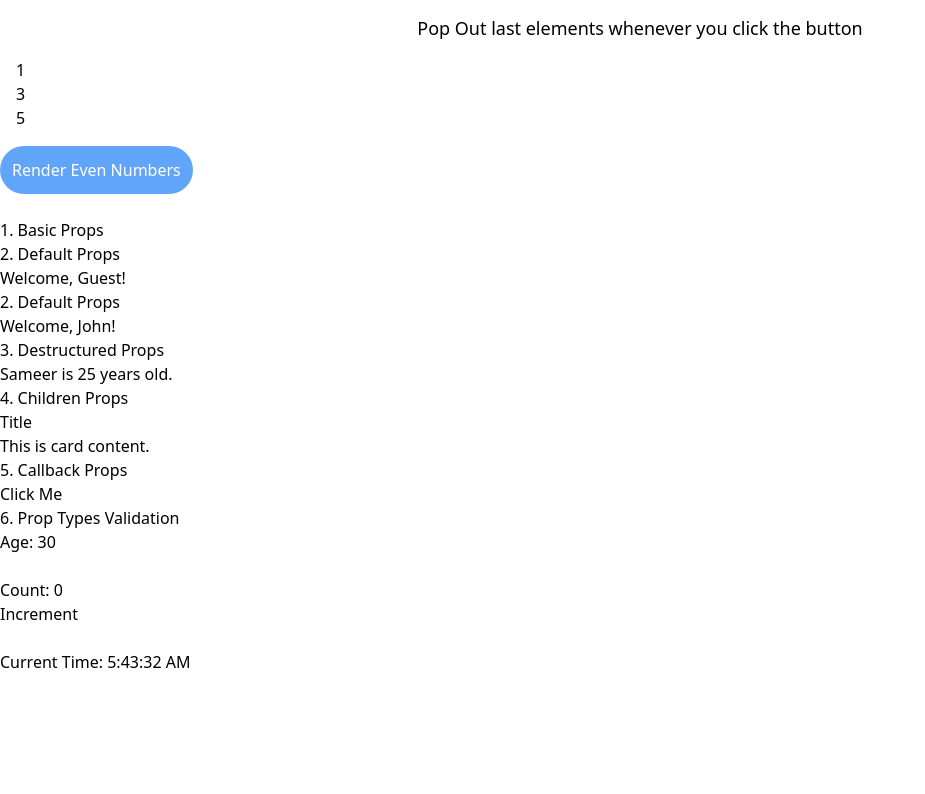
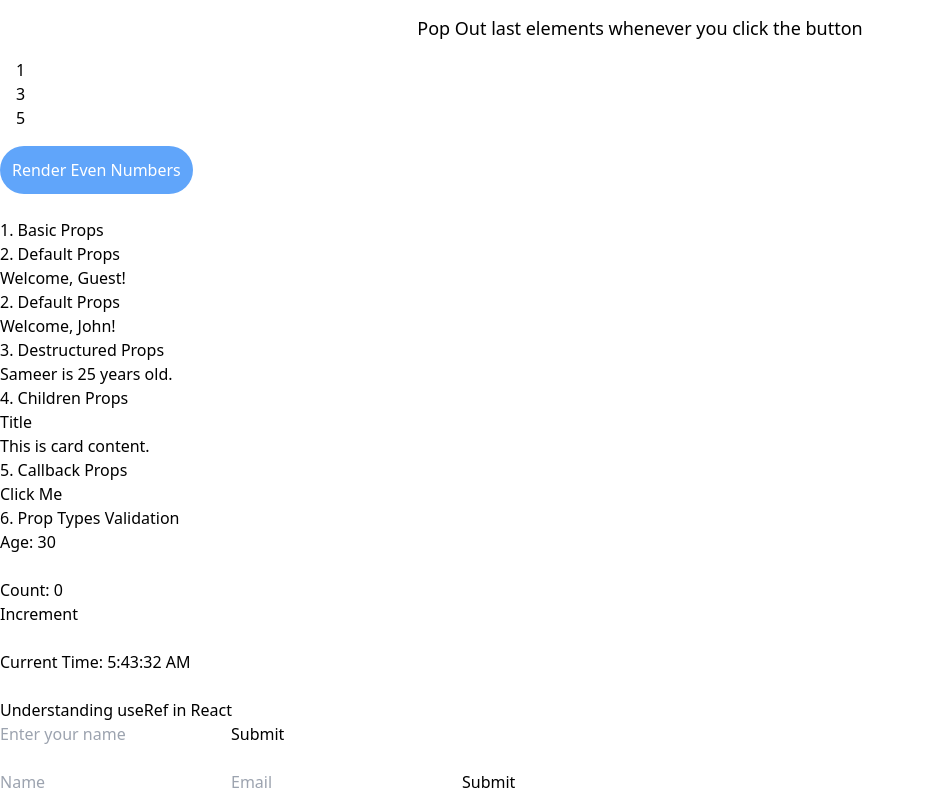
Before and after one commit to Sameer-Goutam06/Front-End-Domination, a React (Vite) app in the folder 20. ReactJs/Session-8/: page / in a window 1280 px wide. Shown: the part 390-1184 px from the top of the page, without its empty margins (0-925 px from the left). Before the commit the page ends 1064 px from the top, so only its background shows below. Built offline with nearby package versions, Linux system fonts and the light colour scheme.

Commit message:
Completed useRef hook

```diff
--- a/20. ReactJs/Session-8/src/App.jsx
+++ b/20. ReactJs/Session-8/src/App.jsx
@@ -4,6 +4,8 @@ import Part2UseState from "./components/Part2UseState";
 import Part3UseState from "./components/Part3UseState";
 import Part1UseEffect from "./components/Part1UseEffect";
 import Part2UseEffect from "./components/Part2UseEffect";
+import Part1UseRef from "./components/Part1UseRef";
+import Part2UseRef from "./components/Part2UseRef";
 //understanding states and properties
 export default function App() {
   return (
@@ -17,6 +19,10 @@ export default function App() {
       <Part1UseEffect></Part1UseEffect>
       <br/>
       <Part2UseEffect></Part2UseEffect>
+      <br/>
+      <Part1UseRef></Part1UseRef>
+      <br/>
+      <Part2UseRef></Part2UseRef>
     </>
   );
 }
--- /dev/null
+++ b/20. ReactJs/Session-8/src/components/Part1UseRef.jsx
@@ -0,0 +1,27 @@
+//useRef hook in react is used to access the DOM element directly. It is used to store the reference of the DOM element.
+//useRef returns a mutable object whose .current property is initialized to the passed argument (initialValue).
+//The returned object will persist for the full lifetime of the component.
+//useRef returns the same object reference on every render.
+
+import { useRef } from 'react';
+
+function Part1UseRef() {
+    //Use useRef to access the input value directly without state:
+  const inputRef = useRef(null);
+
+  const handleSubmit = (e) => {
+    e.preventDefault();
+    alert(`Submitted value: ${inputRef.current.value}`); // Access value directly from ref
+    inputRef.current.value = ''; // Clear input field
+  };
+
+  return (
+    <form onSubmit={handleSubmit}>
+        <h1>Understanding useRef in React</h1>
+      <input type="text" ref={inputRef} placeholder="Enter your name" />
+      <button type="submit">Submit</button>
+    </form>
+  );
+}
+
+export default Part1UseRef;
--- /dev/null
+++ b/20. ReactJs/Session-8/src/components/Part2UseRef.jsx
@@ -0,0 +1,37 @@
+import  { useRef } from 'react';
+
+function Part2UseRef() {
+    //Automatically focus on the first invalid field during form validation:
+    // Reset All Input Fields
+    // Clear all input fields after submission
+
+  const nameRef = useRef(null);
+  const emailRef = useRef(null);
+  const handleSubmit = (e) => {
+    e.preventDefault();
+    if (!nameRef.current.value) {
+        alert('Name is required');
+        nameRef.current.focus(); // Focus the name field if it's empty
+        return;
+      }
+      if (!emailRef.current.value) {
+        alert('Email is required');
+        emailRef.current.focus(); // Focus the email field if it's empty
+        return;
+      }
+      alert('Form submitted successfully!');
+    // Clear input fields
+    nameRef.current.value = '';
+    emailRef.current.value = '';
+  };
+
+  return (
+    <form onSubmit={handleSubmit}>
+      <input type="text" ref={nameRef} placeholder="Name" />
+      <input type="email" ref={emailRef} placeholder="Email" />
+      <button type="submit">Submit</button>
+    </form>
+  );
+}
+
+export default Part2UseRef;
```
